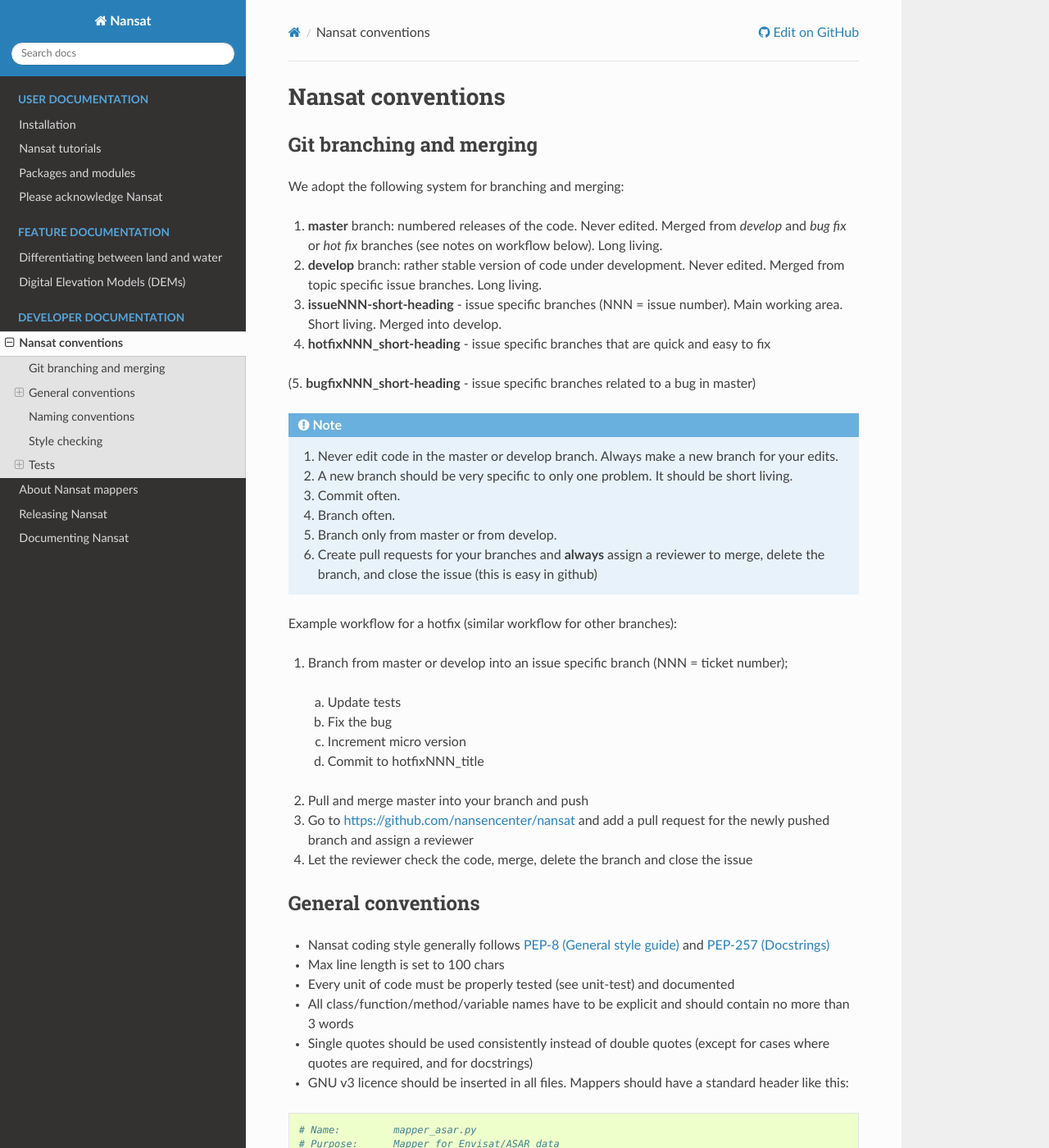
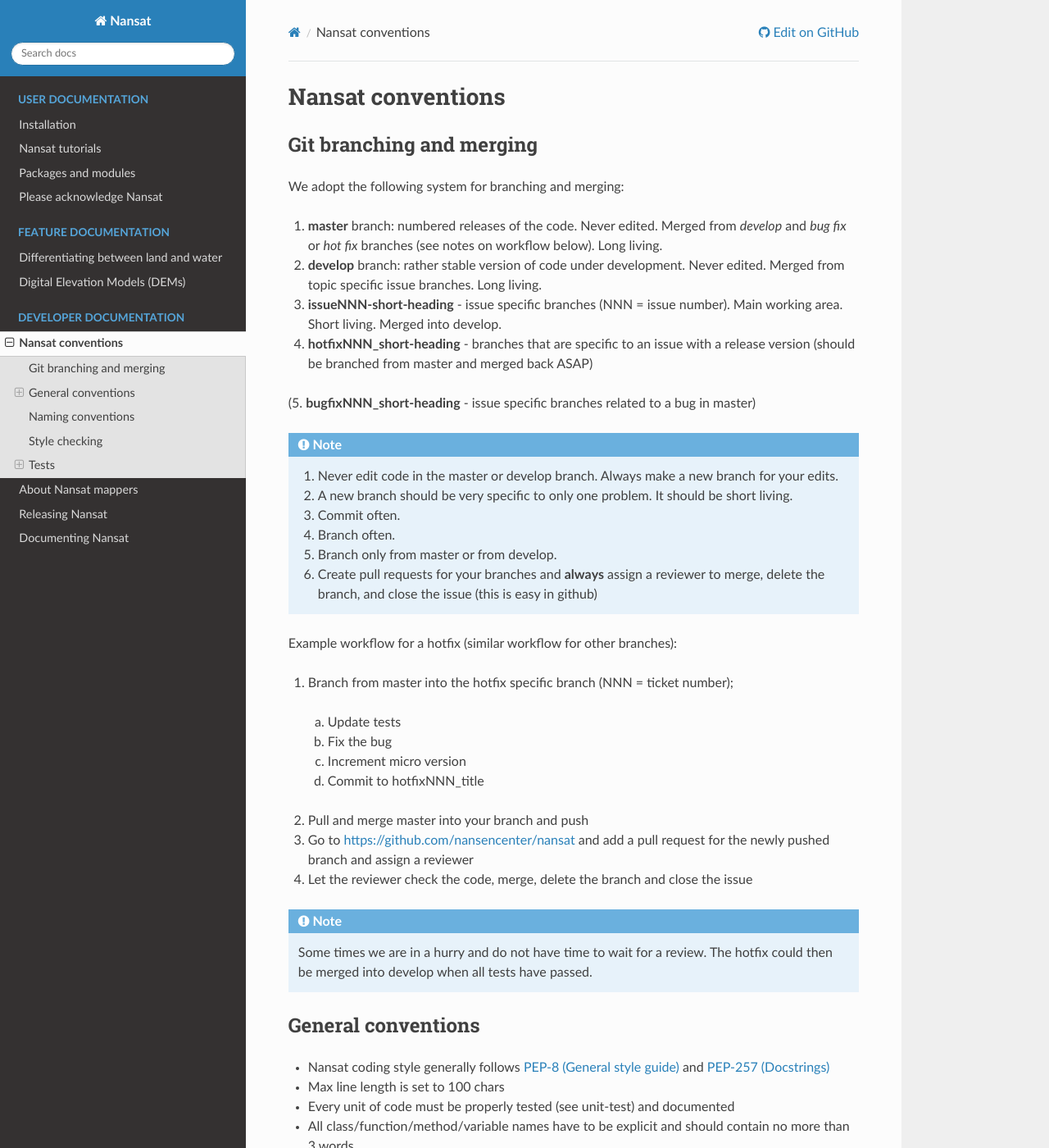
Before and after one commit to nansencenter/nansat, a Sphinx documentation site: the page built from docs/source/conventions.rst, in a window 1280 px wide and 1400 px high. Shown: the whole window at 82% size. Built offline with Sphinx 7.4.7 and the Read the Docs theme 2.0.0, drawn with Linux system fonts in a browser that asks for light colours.

Commit message:
#222: some updates following discussion with @alevin and @akorosov

```diff
--- a/docs/source/conventions.rst
+++ b/docs/source/conventions.rst
@@ -9,7 +9,7 @@
 1. **master** branch: numbered releases of the code. Never edited. Merged from *develop* and *bug fix* or *hot fix* branches (see notes on workflow below). Long living.
 2. **develop** branch: rather stable version of code under development. Never edited. Merged from topic specific issue branches. Long living.
 3. **issueNNN-short-heading** - issue specific branches (NNN = issue number). Main working area. Short living. Merged into develop.
-4. **hotfixNNN_short-heading** - issue specific branches that are quick and easy to fix
+4. **hotfixNNN_short-heading** - branches that are specific to an issue with a release version (should be branched from master and merged back ASAP)
 
 (5. **bugfixNNN_short-heading** - issue specific branches related to a bug in master)
 
@@ -24,7 +24,7 @@
 
 Example workflow for a hotfix (similar workflow for other branches):
 
-1. Branch from master or develop into an issue specific branch (NNN = ticket number);
+1. Branch from master into the hotfix specific branch (NNN = ticket number);
   a) Update tests
   b) Fix the bug
   c) Increment micro version
@@ -34,6 +34,10 @@
    branch and assign a reviewer
 4. Let the reviewer check the code, merge, delete the branch and close the issue
 
+.. note::
+
+    Some times we are in a hurry and do not have time to wait for a review. The hotfix could then
+    be merged into develop when all tests have passed.
 
 General conventions
 -------------------
```
